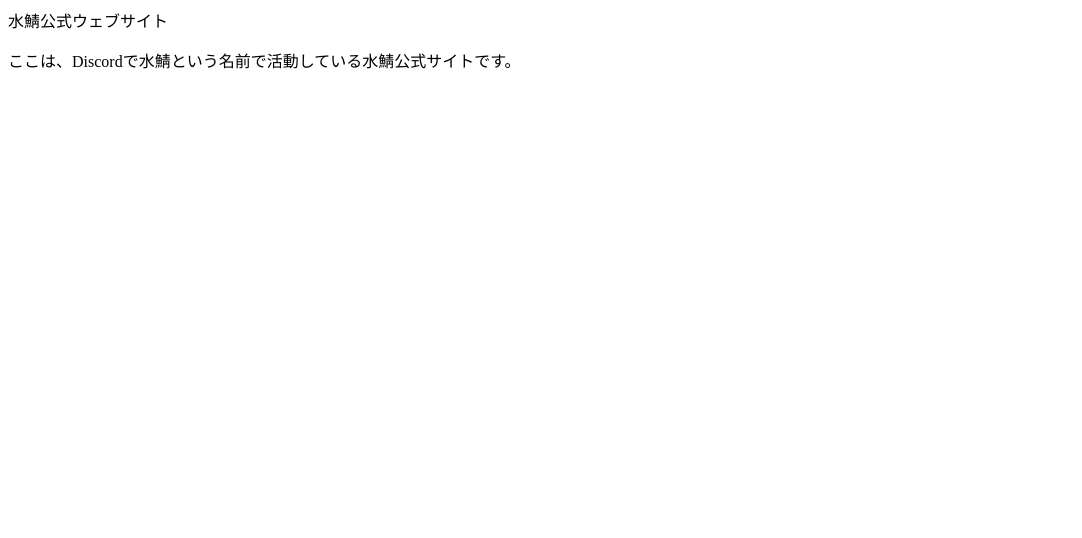
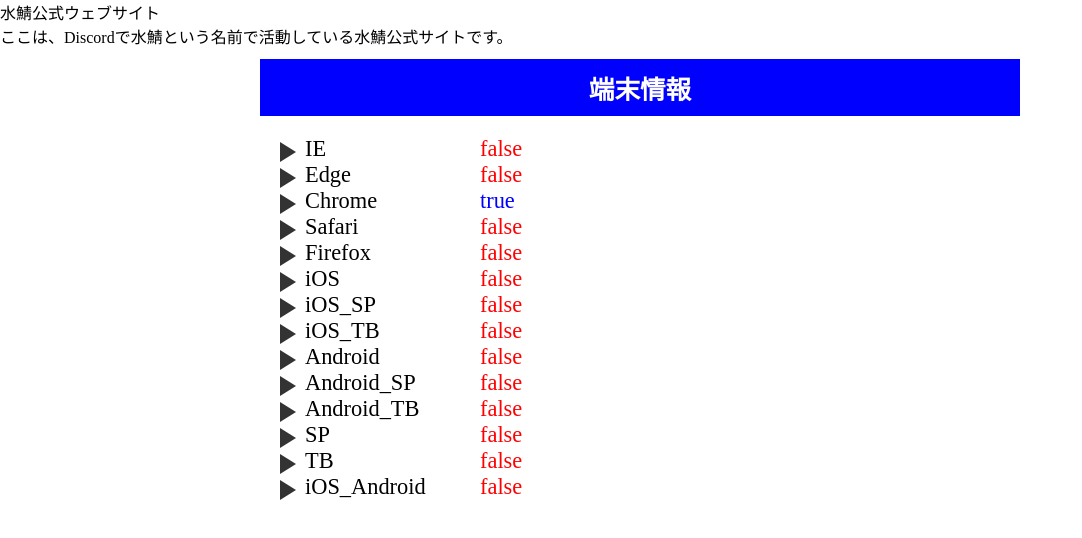
Before and after one commit to osushmaki/mizusabazatudanofficial, a plain HTML site: page index.html in a window 1280 px wide. Shown: the whole page, without its empty margins (0-1082 px from the left). Drawn offline with nearby package versions, Linux system fonts and the light colour scheme.

Commit message:
Update index.html

```diff
--- a/index.html
+++ b/index.html
@@ -1,3 +1,142 @@
-<!DOCTYPE>
+<!DOCTYPE html>
+<html lang="ja">
 <p>水鯖公式ウェブサイト</p>
 <p>ここは、Discordで水鯖という名前で活動している水鯖公式サイトです。</p>
+<html lang="ja">
+<head>
+<meta charset="UTF-8">
+<title>端末情報取得サンプル</title>
+<meta name="viewport" content="width=device-width,initial-scale=1.0,viewport-fit=cover">
+<style>
+* {
+	padding: 0;
+	margin: 0;
+	word-wrap: break-word;
+	box-sizing: border-box;
+}
+.container {
+	padding: 10px;
+	border: #fff 1px solid;
+}
+.wrapper {
+	max-width: 760px;
+	margin: 0 auto;
+}
+
+h1 {
+	padding: 10px;
+	margin-bottom: 20px;
+	font-size: 1.6em;
+	background: steelblue;
+	color: #fff;
+	text-align: center;
+}
+body.pc h1 {
+	background: blue;
+}
+body.sp h1 {
+	background: red;
+}
+dl {
+	display: flex;
+	flex-wrap: wrap;
+}
+dl dt {
+	width: 220px;
+	padding: 0 0 0 45px;
+	font-size: 1.4rem;
+	position: relative;
+}
+dl dt::before {
+	content: "";
+	width: 0;
+	height: 0;
+	border-top: 10px transparent solid;
+	border-right: 16px transparent solid;
+	border-bottom: 10px transparent solid;
+	border-left: 16px #333 solid;
+	display: block;
+	position: absolute;
+	top: 6px;
+	left: 20px;
+}
+dl dd {
+	width: calc(100% - 220px);
+	font-size: 1.4rem;
+}
+.true {
+	color: blue;
+}
+.false {
+	color: red;
+}
+</style>
+</head>
+
+<body>
+
+<div class="container">
+	<div class="wrapper">
+		<h1>端末情報</h1>
+		<dl id="devInfoDisp">
+		</dl>
+	</div>
+</div>
+
+<script src="js/jquery-3.6.0.min.js"></script>
+<script>
+
+{
+	// 端末情報の取得
+	let devInfo_UA = navigator.userAgent.toLowerCase();
+	// ブラウザ情報
+	let devInfo_Ie = !!devInfo_UA.match(/(msie|trident)/i);
+	let devInfo_Edge = !!devInfo_UA.match(/edge/i);
+	let devInfo_Chrome = devInfo_Edge ? false : !!devInfo_UA.match(/(chrome|crios)/i);
+	let devInfo_Safari = (devInfo_Edge || devInfo_Chrome) ? false : !!devInfo_UA.match(/safari/i);
+	let devInfo_Firefox = !!devInfo_UA.match(/firefox/i);
+	// 装置 & OS 情報
+	let devInfo_iPhone = devInfo_UA.indexOf('iphone') >= 0;
+	let devInfo_iPod = devInfo_UA.indexOf('ipod') >= 0;
+	let devInfo_iPad = devInfo_UA.indexOf('ipad') >= 0;
+	let devInfo_iOS = (devInfo_iPhone || devInfo_iPod || devInfo_iPad);
+	let devInfo_Android = devInfo_UA.indexOf('android') >= 0;
+	let devInfo_TB = (devInfo_iPad || (devInfo_Android && devInfo_UA.indexOf('mobile') < 0));
+	let devInfo_SP = (!devInfo_TB && (devInfo_iOS || devInfo_Android));
+	let devInfo = {
+		// ブラウザ情報
+		IE: devInfo_Ie,
+		Edge: devInfo_Edge,
+		Chrome: devInfo_Chrome,
+		Safari: devInfo_Safari,
+		Firefox: devInfo_Firefox,
+		// 端末 & OS 情報
+		iOS: devInfo_iOS,
+		iOS_SP: (devInfo_iOS && devInfo_SP),
+		iOS_TB: (devInfo_iOS && devInfo_TB),
+		Android: devInfo_Android,
+		Android_SP: (devInfo_Android && devInfo_SP),
+		Android_TB: (devInfo_Android && devInfo_TB),
+		SP: devInfo_SP,
+		TB: devInfo_TB,
+		iOS_Android: (devInfo_iOS || devInfo_Android)
+	};
+	// bodyタグにスマホやタブレットとパソコンの識別用クラスを付与する例
+	if (devInfo.iOS_Android) {
+		$('body').addClass('sp')
+	}
+	else {
+		$('body').addClass('pc')
+	}
+	// 端末情報の表示
+	let devInfoDisp = "";
+	for (const devInfoKey in devInfo) {
+		devInfoDisp += "<dt>" + devInfoKey + "</dt><dd class='" + devInfo[devInfoKey] + "'>" + devInfo[devInfoKey] + "</dd>\n";
+	}
+	$("#devInfoDisp").html(devInfoDisp);
+}
+
+</script>
+
+</body>
+</html>
```
